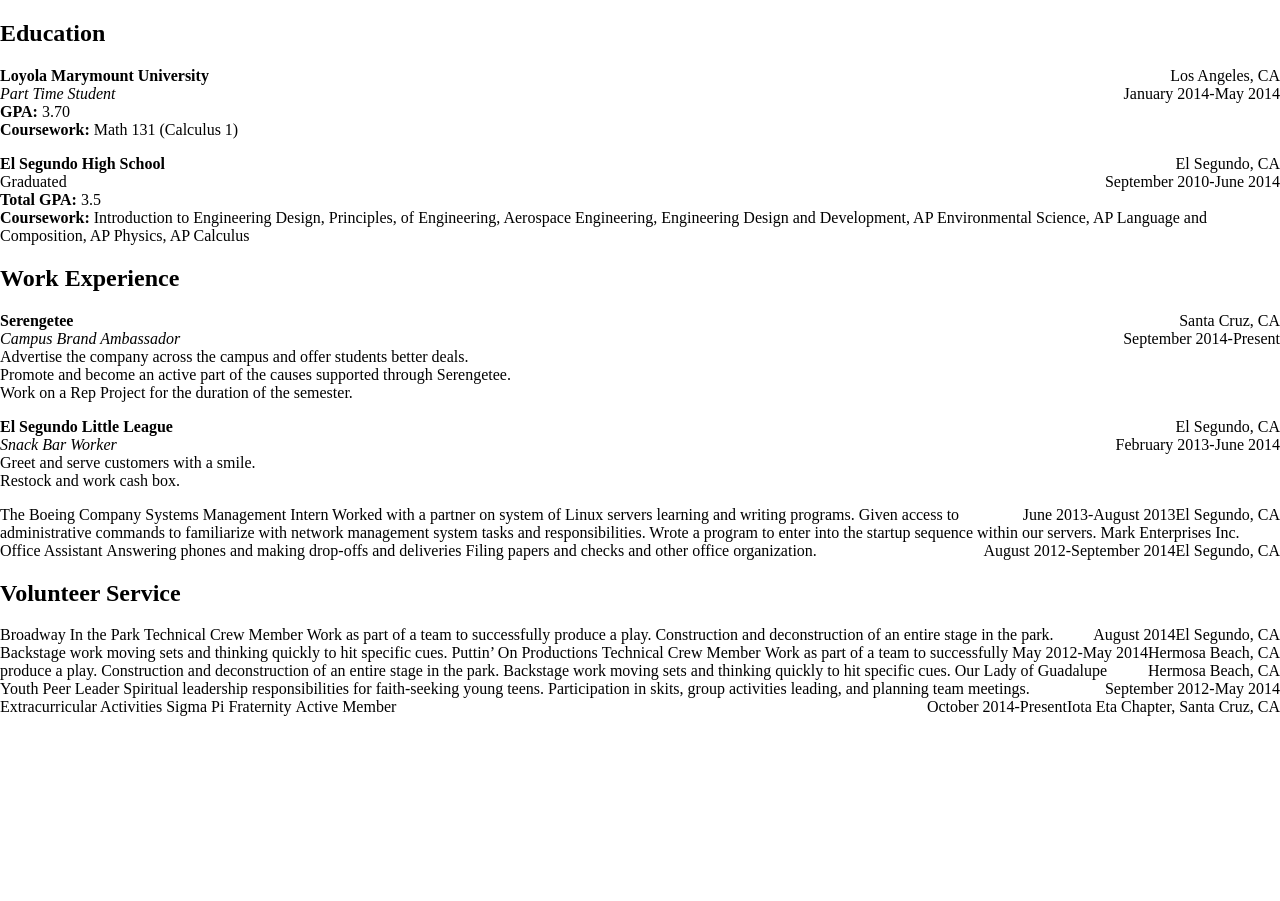
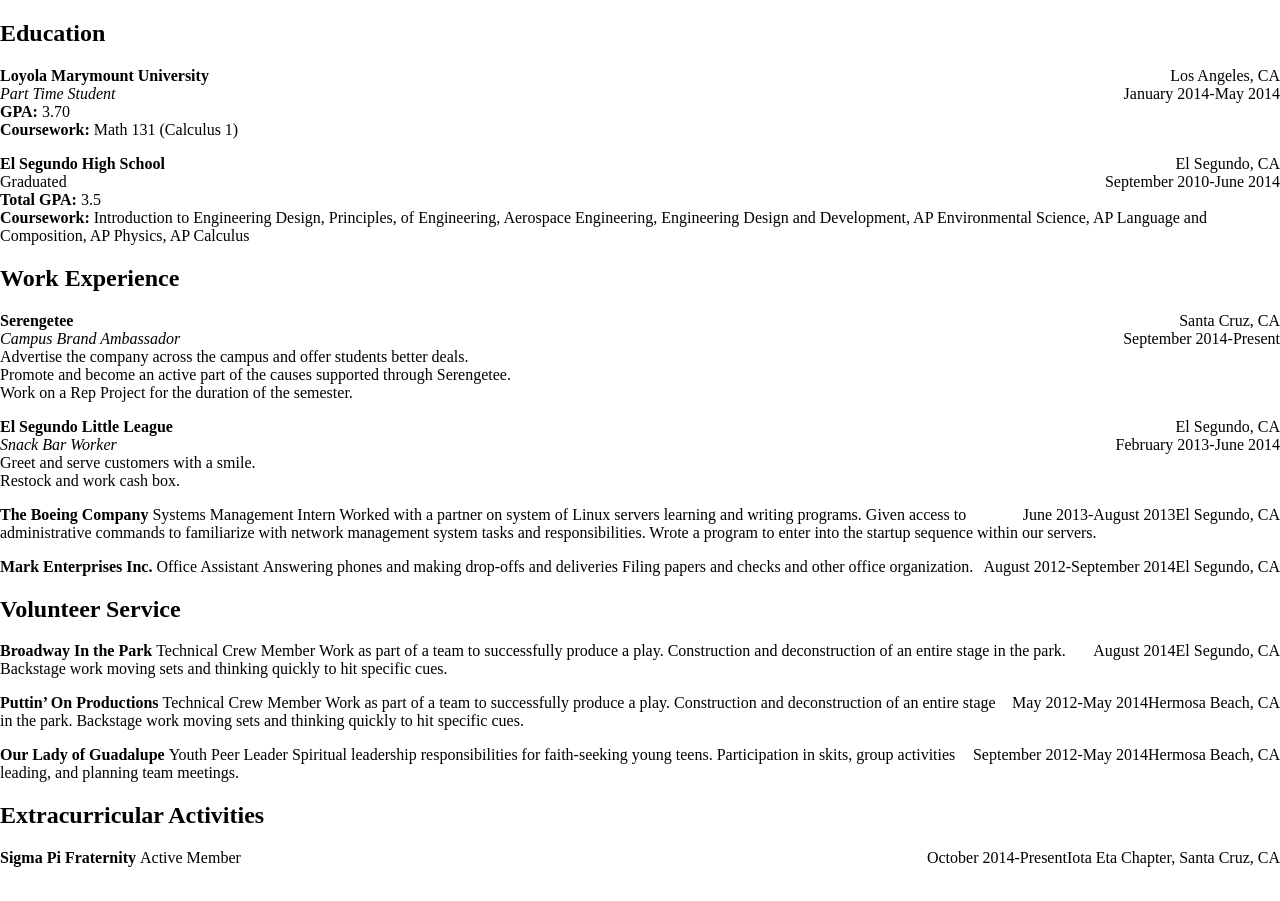
Before and after one commit to alexkoran/alexkoran.github.io, a plain HTML site: page index.html in a window 1280 px wide. Before the commit the page ends 800 px from the top, so only its background shows below. Drawn offline with nearby package versions, Linux system fonts and the light colour scheme.

Commit message:
Update index.html

```diff
--- a/index.html
+++ b/index.html
@@ -49,39 +49,41 @@
     <span class="position"><em>Snack Bar Worker</em></span>					<span class="duration">February 2013-June 2014</span><br />
     Greet and serve customers with a smile.<br />
     Restock and work cash box.</p>
-    The Boeing Company	<span class="location">El Segundo, CA</span>
+    <p><strong>The Boeing Company</strong>	<span class="location">El Segundo, CA</span>
     <span class="position">Systems Management Intern</span><span class="duration">June 2013-August 2013</span>
     Worked with a partner on system of Linux servers learning and writing programs.
     Given access to administrative commands to familiarize with network management system tasks and responsibilities.
-    Wrote a program to enter into the startup sequence within our servers.
-    Mark Enterprises Inc.										   		   <span class="location">El Segundo, CA</span>
+    Wrote a program to enter into the startup sequence within our servers.</p>
+    <p><strong>Mark Enterprises Inc.</strong>										   		   <span class="location">El Segundo, CA</span>
     <span class="position">Office Assistant</span>				     <span class="duration">August 2012-September 2014</span>
     Answering phones and making drop-offs and deliveries
-    Filing papers and checks and other office organization.
+    Filing papers and checks and other office organization.</p>
 
   </div>
 
   <div id="volunteer">
     <h2 class="section">Volunteer Service</h2>
-    Broadway In the Park												    <span class="location">El Segundo, CA</span>
+    <p><strong>Broadway In the Park</strong>												    <span class="location">El Segundo, CA</span>
     <span class="position">Technical Crew Member</span>			   <span class="duration">August 2014</span>
     Work as part of a team to successfully produce a play.
     Construction and deconstruction of an entire stage in the park.
-    Backstage work moving sets and thinking quickly to hit specific cues.
-    Puttin’ On Productions											           <span class="location">Hermosa Beach, CA</span>
+    Backstage work moving sets and thinking quickly to hit specific cues.</p>
+    <p><strong>Puttin’ On Productions</strong>										           <span class="location">Hermosa Beach, CA</span>
     <span class="position">Technical Crew Member</span>	       <span class="duration">May 2012-May 2014</span>
     Work as part of a team to successfully produce a play.
     Construction and deconstruction of an entire stage in the park.
-    Backstage work moving sets and thinking quickly to hit specific cues.
-    Our Lady of Guadalupe											          <span class="location">Hermosa Beach, CA</span>
+    Backstage work moving sets and thinking quickly to hit specific cues.</p>
+    <p><strong>Our Lady of Guadalupe</strong>											          <span class="location">Hermosa Beach, CA</span>
     <span class="position">Youth Peer Leader</span>					 <span class="duration">September 2012-May 2014</span>
     Spiritual leadership responsibilities for faith-seeking young teens.
-    Participation in skits, group activities leading, and planning team meetings.
+    Participation in skits, group activities leading, and planning team meetings.</p>
   </div>
+
   <div id="extras">
-    Extracurricular Activities
-    Sigma Pi Fraternity 										    <span class="location">Iota Eta Chapter, Santa Cruz, CA</span>
+    <h2 class="section">Extracurricular Activities</h2>
+    <p><strong>Sigma Pi Fraternity</strong> 										    <span class="location">Iota Eta Chapter, Santa Cruz, CA</span>
     <span class="position">Active Member</span>				     <span class="duration">October 2014-Present</span>
+    </p>
   </div>
 
 
```
